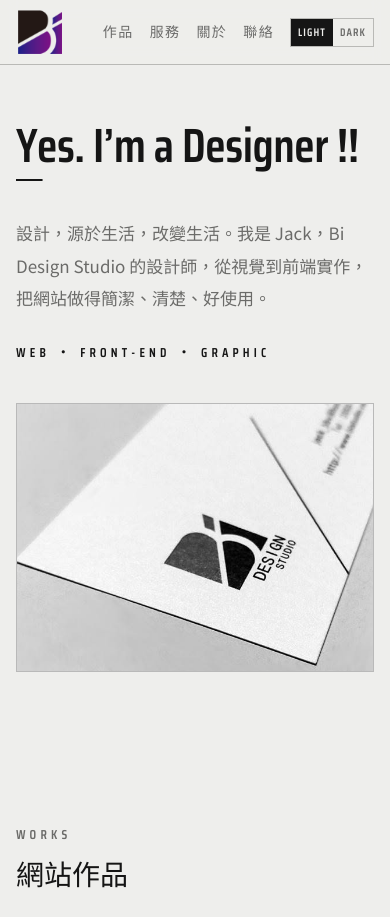
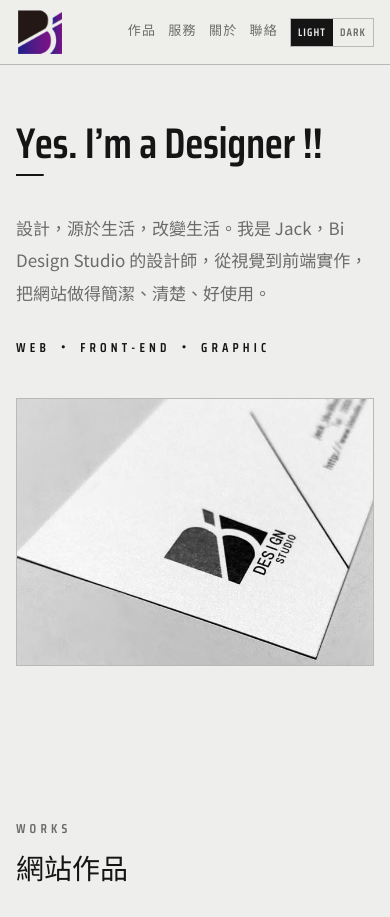
Before and after one commit to jack-bi/bistudio, a plain HTML site: page index.html in a window 390 px wide. Shown: the top 917 px of the page. Drawn offline with Linux system fonts and the light colour scheme.

Commit message:
style: 新增靜態工作項目樣式，調整響應式設計以改善佈局

```diff
--- a/index.html
+++ b/index.html
@@ -281,6 +281,13 @@
       .work:hover .cap i {
         transform: translate(4px, -4px);
       }
+      .work.is-static {
+        cursor: default;
+      }
+      .work.is-static .cap i {
+        color: var(--mute);
+        font-size: 13px;
+      }
       .more {
         margin-top: 40px;
         font-size: 15px;
@@ -375,8 +382,33 @@
         }
         .hero .wrap,
         .about {
-          grid-template-columns: 1fr;
+          grid-template-columns: minmax(0, 1fr);
           gap: 40px;
+        }
+        .wrap,
+        .hero .wrap > *,
+        .about > * {
+          min-width: 0;
+        }
+        .hero h1 {
+          font-size: clamp(38px, 11vw, 48px);
+        }
+        .hero h1 span {
+          display: block;
+          max-width: 100%;
+          white-space: normal;
+          overflow-wrap: anywhere;
+        }
+        .lead,
+        .about p,
+        .row p {
+          max-width: 100%;
+          overflow-wrap: anywhere;
+        }
+        .photo,
+        .photo img,
+        .about img {
+          max-width: 100%;
         }
         .diag {
           left: 78%;
@@ -392,7 +424,10 @@
           grid-template-columns: 1fr;
         }
         nav {
-          gap: 16px;
+          gap: 12px;
+        }
+        nav a {
+          font-size: 13px;
         }
         section {
           padding-top: 80px;
@@ -689,6 +724,14 @@
           margin-left: 0;
         }
       }
+      @media (max-width: 360px) {
+        nav {
+          gap: 9px;
+        }
+        .tg {
+          display: none;
+        }
+      }
     </style>
     <style>
       html[data-theme='purple'] {
@@ -881,11 +924,11 @@
               </div>
               <div class="cap"><b>01</b><span>璽美國際娛樂</span><i>↗</i></div></a
             >
-            <a class="work rv" href="" target="_blank" rel="noopener"
+            <article class="work rv is-static"
               ><div class="im">
                 <img src="./img/work2.jpg" alt="東川屋 東昇會館網站" loading="lazy" />
               </div>
-              <div class="cap"><b>02</b><span>東川屋 東昇會館</span><i>↗</i></div></a
+              <div class="cap"><b>02</b><span>東川屋 東昇會館</span><i>案例圖片</i></div></article
             >
 
             <a class="work rv" href="https://jack-bi.github.io/bg-demo/" target="_blank" rel="noopener"
@@ -914,7 +957,7 @@
               <div class="cap"><b>06</b><span>手機遊戲演示</span><i>↗</i></div></a
             >
 
-            <a class="work rv" href="" target="_blank" rel="noopener"
+            <a class="work rv" href="https://jack-bi.github.io/fishgame/" target="_blank" rel="noopener"
               ><div class="im">
                 <img src="./img/work7.jpg" alt="捕魚遊戲" loading="lazy" />
               </div>
```
